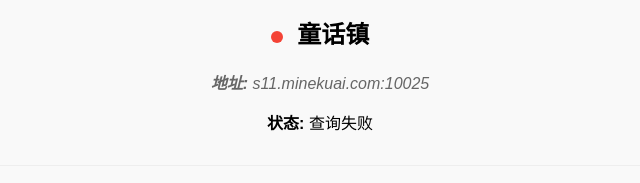
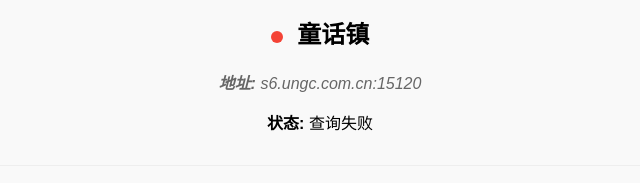
Before and after one commit to JiangFengning/MCServerMotd, a plain HTML site: page index.html in a window 1280 px wide. Shown: the part 152-335 px from the top of the page, 320-960 px from the left. Drawn offline with Linux system fonts and the light colour scheme; no server answers.

Commit message:
Update index.html

```diff
--- a/index.html
+++ b/index.html
@@ -167,7 +167,7 @@
 
         // Minecraft服务器列表配置
         const servers = [
-            { ip: 's11.minekuai.com', port: '10025', name: '童话镇' },
+            { ip: 's6.ungc.com.cn', port: '15120', name: '童话镇' },
             { ip: 'mc.fnzjaq.me', port: '25565', name: '你也来🐱🐟么' } // 默认Minecraft端口是25565
         ];
 
```
